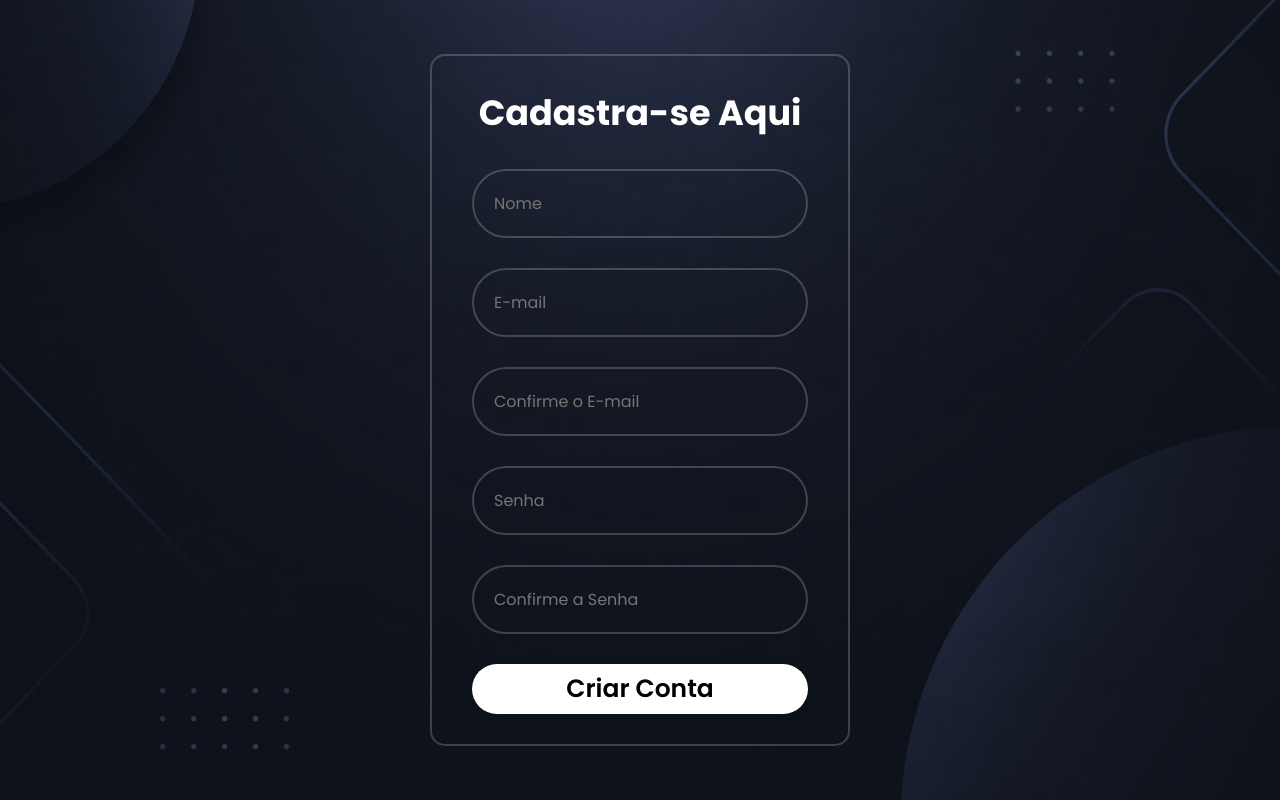
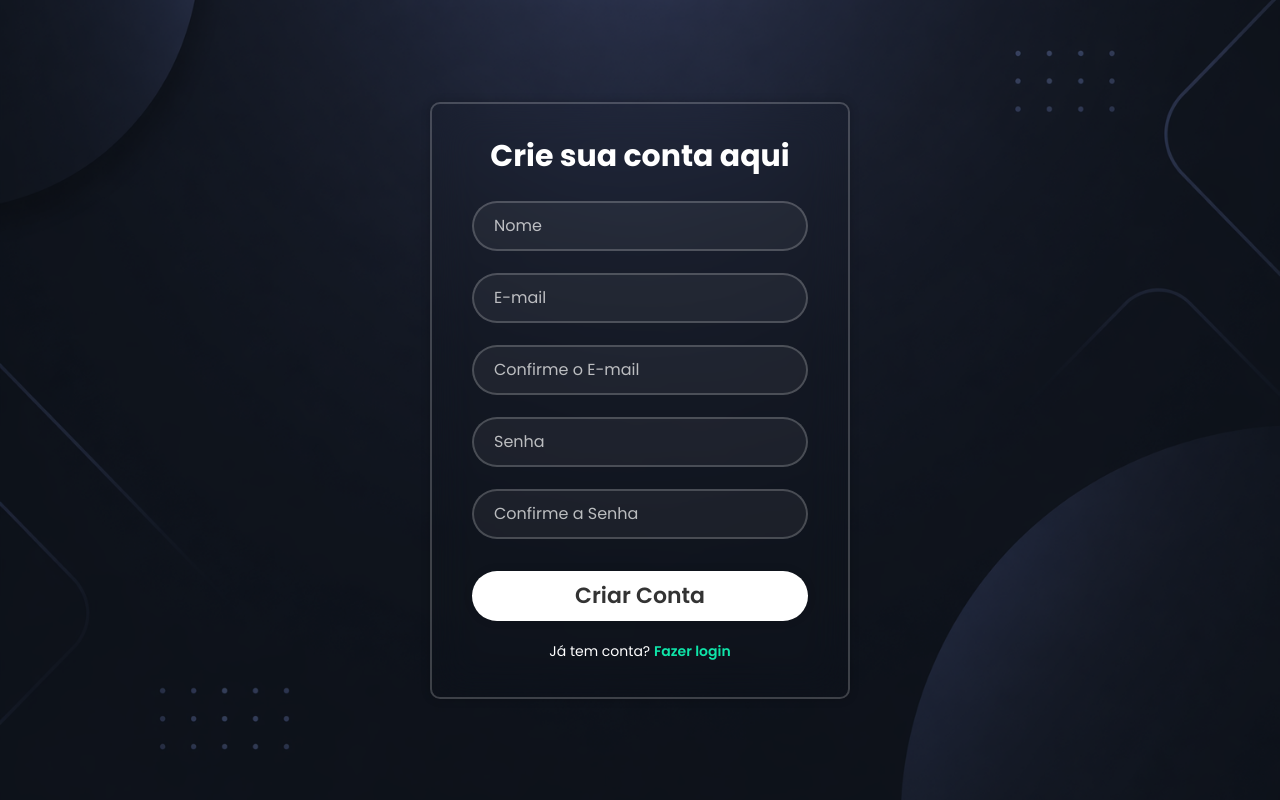
Before and after one commit to CarlosSilveiraDev/Loja-de-jogos, a PHP site: page /cadastro.html in a window 1280 px wide. Run offline with PHP 8.4, Linux system fonts and the light colour scheme.

Commit message:
Adicionando a tela de cadastro para criar uma conta

```diff
--- a/cadastro.css
+++ b/cadastro.css
@@ -1,10 +1,17 @@
 @import url('https://fonts.googleapis.com/css2?family=Poppins:ital,wght@0,100;0,200;0,300;0,400;0,500;0,600;0,700;0,800;0,900;1,100;1,200;1,300;1,400;1,500;1,600;1,700;1,800;1,900&display=swap');
+
+:root {
+    --accent: #0fe5a9;
+    --glass-border: rgba(255, 255, 255, .2);
+}
+
 * {
     margin: 0;
     padding: 0;
     box-sizing: border-box;
     font-family: "Poppins", sans-serif;
 }
+
 body {
     background: url(img/tema\ login.png);
     display: flex;
@@ -13,52 +20,90 @@ body {
     min-height: 100vh;
     background-size: cover;
     background-position: center;
+    padding: 40px 20px;
 }
+
 .container {
     width: 420px;
-    border: 2px solid rgba(255, 255, 255, .2);
-    border-radius: 15px;
+    max-width: 90vw;
+    border: 2px solid var(--glass-border);
+    border-radius: 10px;
     background-color: transparent;
-    padding: 30px 40px ;
+    color: #fff;
+    padding: 30px 40px;
+    box-shadow: 0 0 10px rgba(0, 0, 0, .2);
+    backdrop-filter: blur(20px);
 }
+
 .container h1 {
-    font-size: 35px;
+    font-size: 30px;
     text-align: center;
-    margin-bottom: 20px;
+    margin-bottom: 10px;
     color: #fff;
 }
+
 .input-box {
     position: relative;
     width: 100%;
-    height: 100%;
-    margin: 30px 0px;
+    margin: 22px 0px;
 }
+
 .input-box input {
-    background-color: transparent;
+    background-color: rgba(255, 255, 255, .05);
     position: relative;
     width: 100%;
-    height: 100%;
-    border: 2px solid rgba(255, 255, 255, .2);
+    height: 50px;
+    border: 2px solid var(--glass-border);
     border-radius: 40px;
     outline: none;
     font-size: 16px;
-    padding: 20px 45px 20px 20px ;
+    color: #fff;
+    padding: 20px 45px 20px 20px;
+    transition: border-color .2s ease;
 }
+
+.input-box input::placeholder {
+    color: rgba(255, 255, 255, .7);
+}
+
+.input-box input:focus-visible {
+    border-color: var(--accent);
+}
+
 .criar-conta {
     background-color: #fff;
     border-radius: 40px;
-    font-size: 25px;
+    font-size: 22px;
     width: 100%;
     height: 50px;
-    justify-content: center;
     font-weight: 600;
-    border: none;
-     box-shadow: 0 0 10px rgba(0, 0, 0, .1);
-     cursor: pointer;
+    color: #333;
+    border: 2px solid var(--glass-border);
+    box-shadow: 0 0 10px rgba(0, 0, 0, .1);
+    cursor: pointer;
+    margin-top: 10px;
+    transition: background-color .3s ease, color .3s ease;
 }
-.criar-conta:hover {
+
+.criar-conta:hover,
+.criar-conta:focus-visible {
     background-color: transparent;
-    transition: 0.8s;
-    color: rgba(255, 255, 255, .2);
+    color: #fff;
+}
 
+.registro {
+    font-size: 14px;
+    text-align: center;
+    margin: 20px 0px 5px;
 }
+
+.registro a {
+    text-decoration: none;
+    color: var(--accent);
+    font-weight: 600;
+}
+
+.registro a:hover,
+.registro a:focus-visible {
+    text-decoration: underline;
+}
--- a/cadastro.html
+++ b/cadastro.html
@@ -8,8 +8,8 @@
 </head>
 <body>
     <main class="container">
+        <h1>Crie sua conta aqui</h1>
         <form action="cadastro.php" method="POST">
-            <h1>Cadastra-se Aqui</h1>
             <div class="input-box">
                 <input placeholder="Nome" type="text" name="nome" required>
             </div>
@@ -26,6 +26,9 @@
                 <input placeholder="Confirme a Senha" type="password" name="confirma_senha" required>
             </div>
             <button type="submit" class="criar-conta">Criar Conta</button>
+            <div class="registro">
+                <p>Já tem conta? <a href="index.html">Fazer login</a></p>
+            </div>
         </form>
     </main>
 </body>
```
